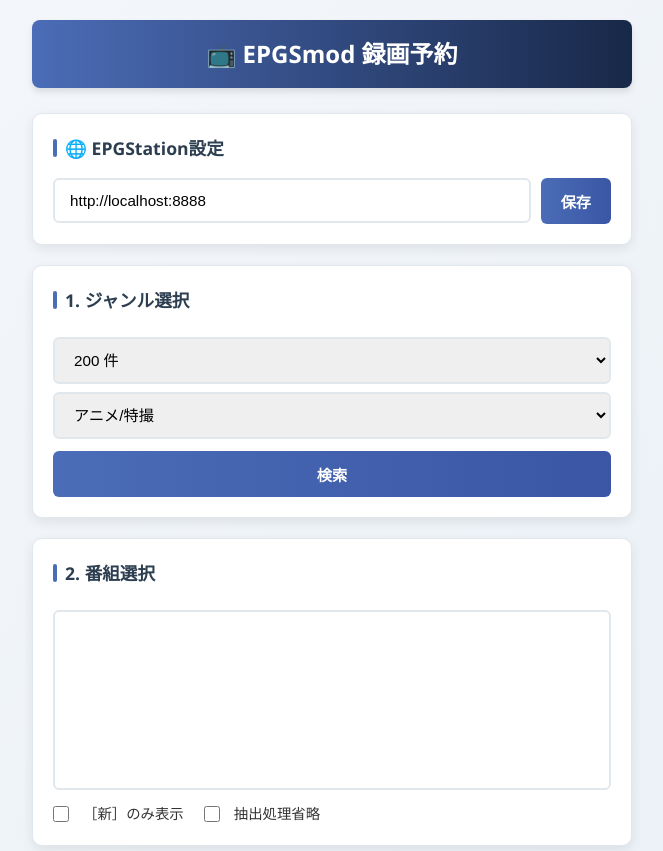
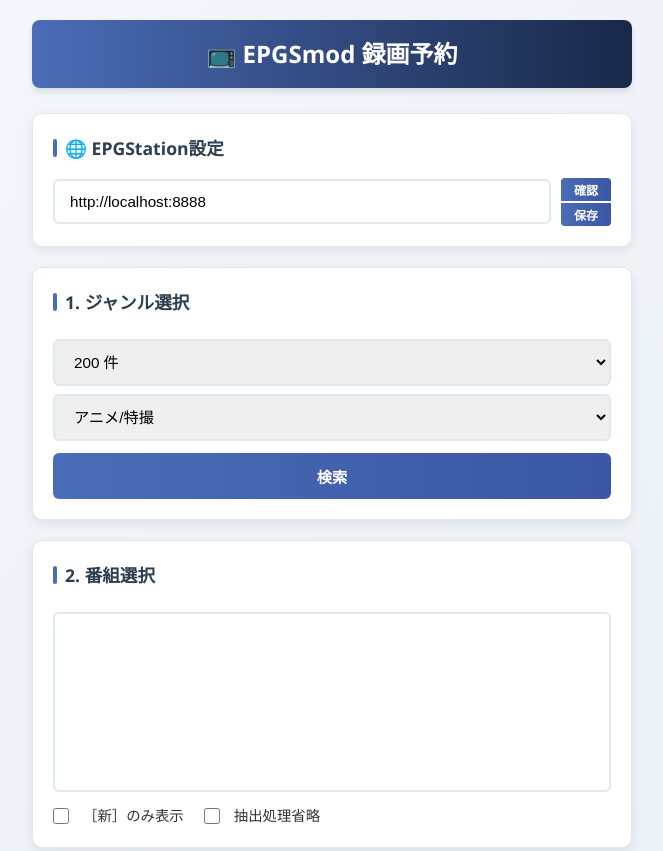
Before and after one commit to takyaO/epgsmod, a website: page public/index.html in a window 1280 px wide. Shown: the top 851 px of the page, without its empty margins (308-971 px from the left). Drawn offline with Linux system fonts and the light colour scheme.

Commit message:
added a button for url check

```diff
--- a/public/index.html
+++ b/public/index.html
@@ -284,6 +284,53 @@
             padding: 6px 8px;
         }
     }
+
+/* 1. ROW内のボタンコンテナを縦積みに変更 */
+.double-button-group {
+    display: flex;
+    flex-direction: column; /* 縦積み */
+
+    /* ★★★ 修正: 横幅を極小に固定 ★★★ */
+    width: 50px;
+    flex-shrink: 0;
+    gap: 2px; /* ボタン間にわずかな隙間を追加 */
+}
+
+/* 2. 二つのボタンの幅を均等にする */
+.double-button-group button {
+    /* 縦積みなので flex-grow は不要だが、幅を100%に指定 */
+    width: 100%;
+    margin: 0;
+
+    /* ★★★ 修正: パディングとフォントサイズを再調整 ★★★ */
+    padding: 3px 0px; /* 上下のパディングを減らす */
+    font-size: 0.75rem; /* 文字サイズをさらに小さくし、50pxの幅に収める */
+
+    cursor: pointer;
+    border: none;
+    box-sizing: border-box;
+}
+
+/* 3. 角丸の調整 (縦積み用の角丸に変更) */
+/* 上側のボタン (確認) */
+.double-button-group .left-btn {
+    border-radius: 4px;
+    border-bottom-left-radius: 0;
+    border-bottom-right-radius: 0; /* 下のボタンと接する角を直角に */
+
+    background-color: #6c757d;
+    color: white;
+}
+
+/* 下側のボタン (保存) */
+.double-button-group .right-btn {
+    border-radius: 4px;
+    border-top-left-radius: 0;
+    border-top-right-radius: 0; /* 上のボタンと接する角を直角に */
+
+    background-color: #007bff;
+    color: white;
+}
 </style>
 </head>
 <body>
@@ -294,8 +341,12 @@
     <h3>🌐 EPGStation設定</h3>
     <div class="row">
         <input type="url" id="epgApiUrl" value="http://localhost:8888" placeholder="例: http://localhost:8888">
-        <button onclick="saveApiUrl()">保存</button>
-    </div>
+
+        <div class="double-button-group">
+            <button onclick="checkApiUrl()" class="left-btn">確認</button>
+            <button onclick="saveApiUrl()" class="right-btn">保存</button>
+        </div>
+        </div>
 </div>
 
 <div class="card">
@@ -398,6 +449,26 @@
 // APIベースURLを保持するグローバル変数
 let EPG_API_BASE = 'http://localhost:8888';
 let originalProgramList = [];
+
+function checkApiUrl() {
+    const inputElement = document.getElementById('epgApiUrl');
+    const url = inputElement.value.trim().replace(/\/$/, '');
+
+    if (!url) {
+        alert("EPG API URLを入力してください。");
+        return;
+    }
+
+    try {
+        // URLとして有効か確認
+        new URL(url);
+        log(`API URL確認: ${url} にジャンプします`);
+        window.open(url, '_blank'); // 新しいタブで開く
+    } catch (e) {
+        log(`API URL確認エラー: ${url} は無効なURLです。`);
+        alert("入力されたURLが不正な形式です。HTTPまたはHTTPSで始まる有効なURLを入力してください。");
+    }
+}
 
 // URL入力欄の値を読み込み、変数とLocalStorageに保存する関数
 function saveApiUrl() {
```
